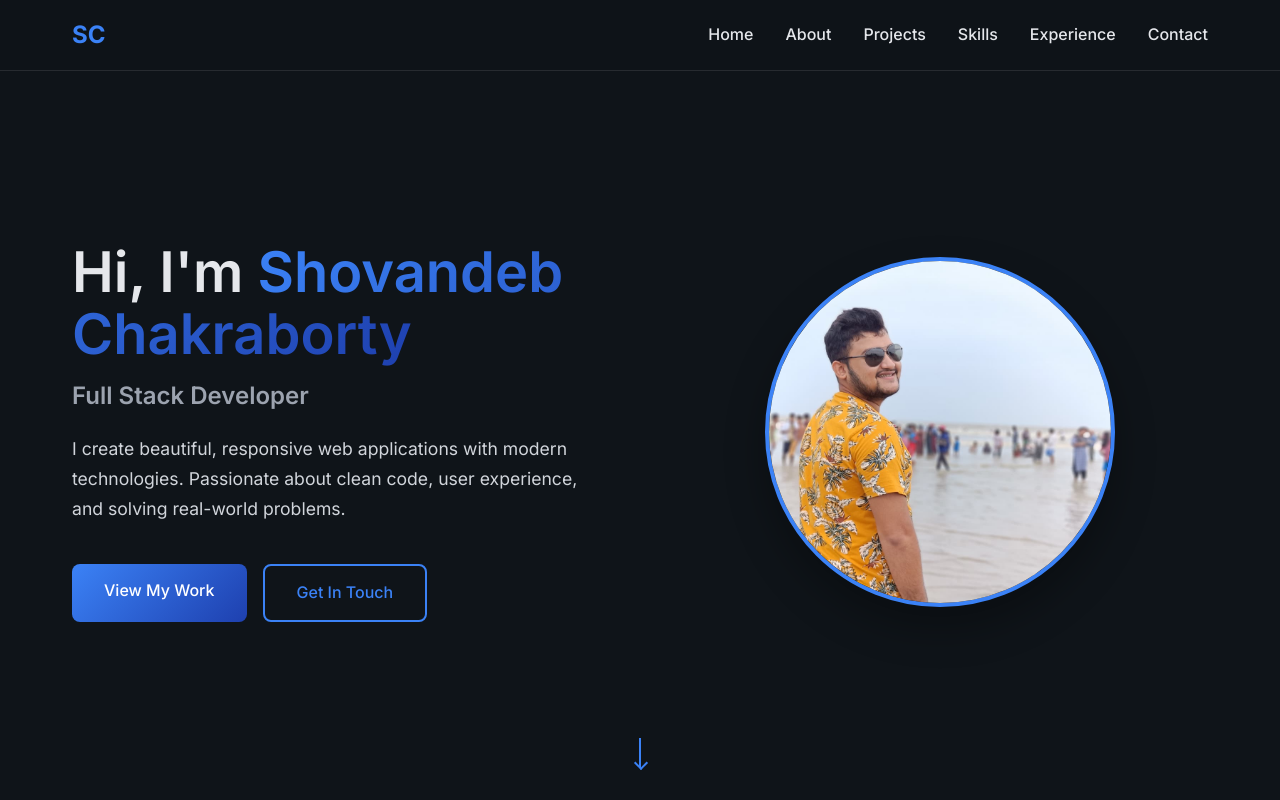
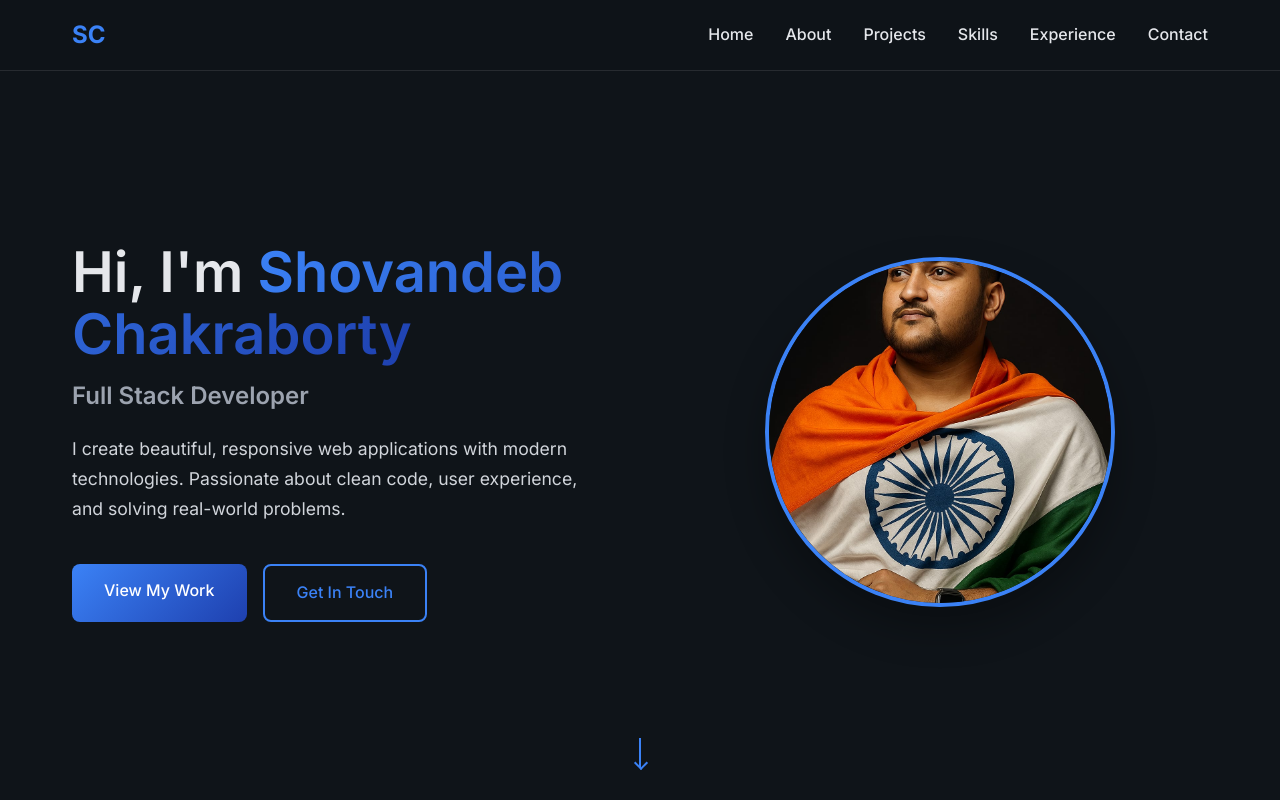
Before and after one commit to shovandebchakraborty/portfolio-shovandeb, a website built with Vite: page index.html in a window 1280 px wide. Shown: the top 800 px of the page. Built offline with nearby package versions, Linux system fonts and the light colour scheme.

Commit message:
Update index.html

```diff
--- a/index.html
+++ b/index.html
@@ -51,7 +51,7 @@
             </div>
             <div class="hero-image">
                 <div class="hero-avatar">
-                    <img src="/images/image3.jpg" alt="shovandeb" />
+                    <img src="images/image2.jpg" alt="shovandeb" />
                 </div>
             </div>
         </div>
```
